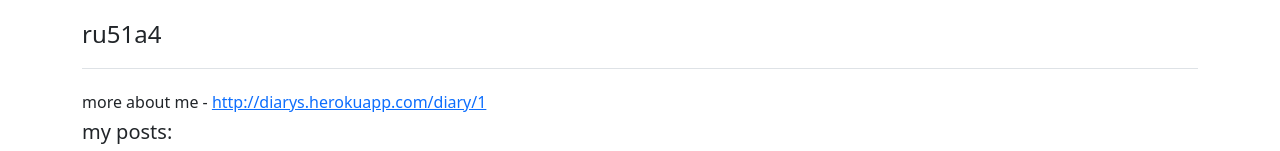
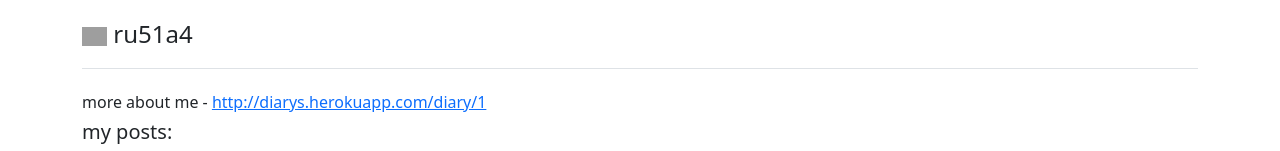
Before and after one commit to ru51a4/ru51a4.github.io, a plain HTML site: page index.html in a window 1280 px wide. Shown: the top 151 px of the page. Drawn offline with nearby package versions, Linux system fonts and the light colour scheme; grey boxes are pictures that could not be loaded; a script that the page names is missing; a small style sheet from the web is missing.

Commit message:
gravatar

```diff
--- a/index.html
+++ b/index.html
@@ -11,7 +11,7 @@
 <div class="container">
     <header class="d-flex flex-wrap justify-content-center py-3 mb-4 border-bottom">
         <a href="/" class="d-flex align-items-center mb-3 mb-md-0 me-md-auto text-dark text-decoration-none">
-            <span class="fs-4">ru51a4</span>
+            <span class="fs-4"><img src="https://avatars.githubusercontent.com/u/68252970?v=4" width="25px"> ru51a4</span>
         </a>
 
         <ul class="nav nav-pills">
@@ -28,7 +28,7 @@
         </div>
     </div>
     <div class="row">
-        <div class="col-12">
+     <div class="col-12">
             <div class="card">
                 <div class="card-body">
                     <h5 class="card-title">server-queryselector :</h5>
```
